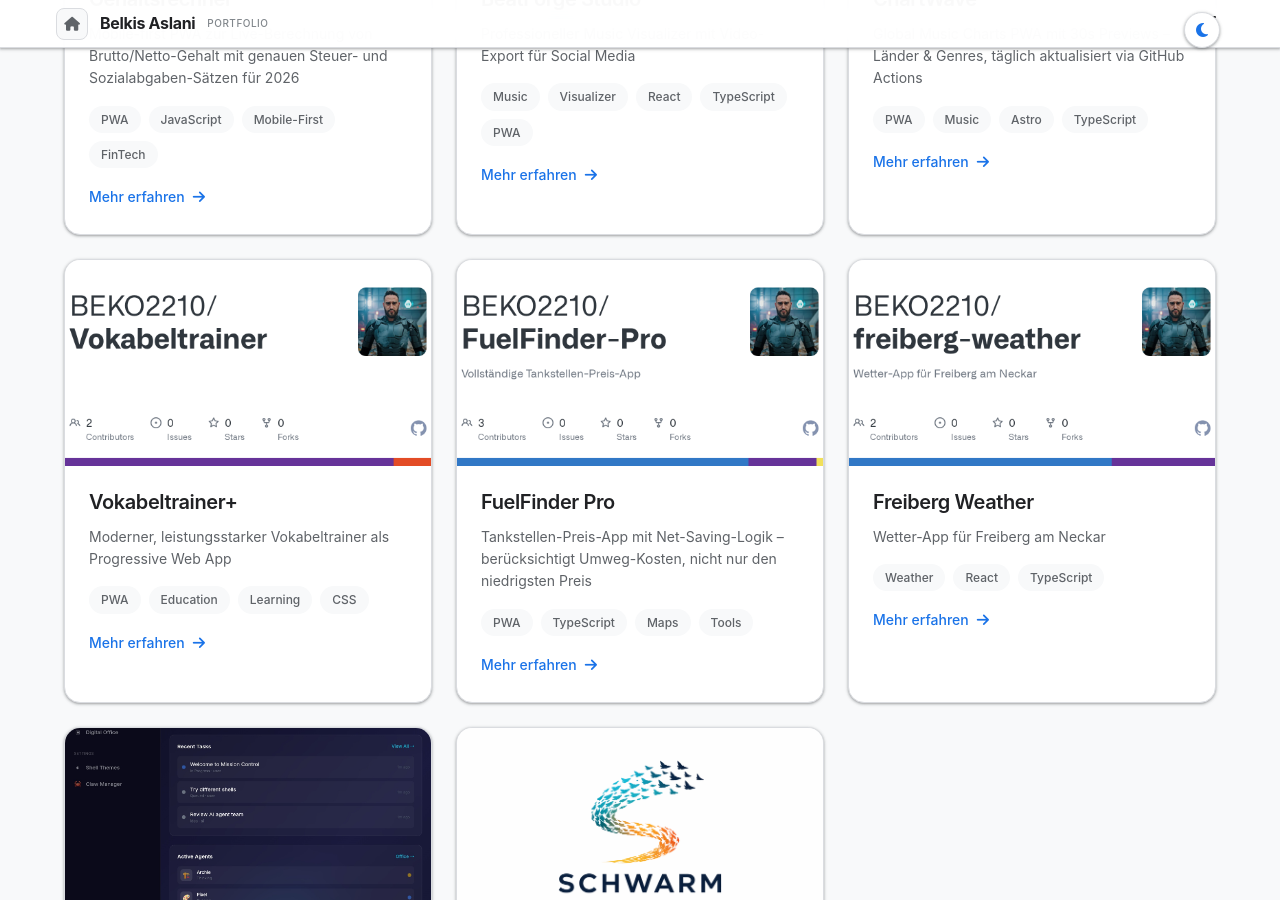
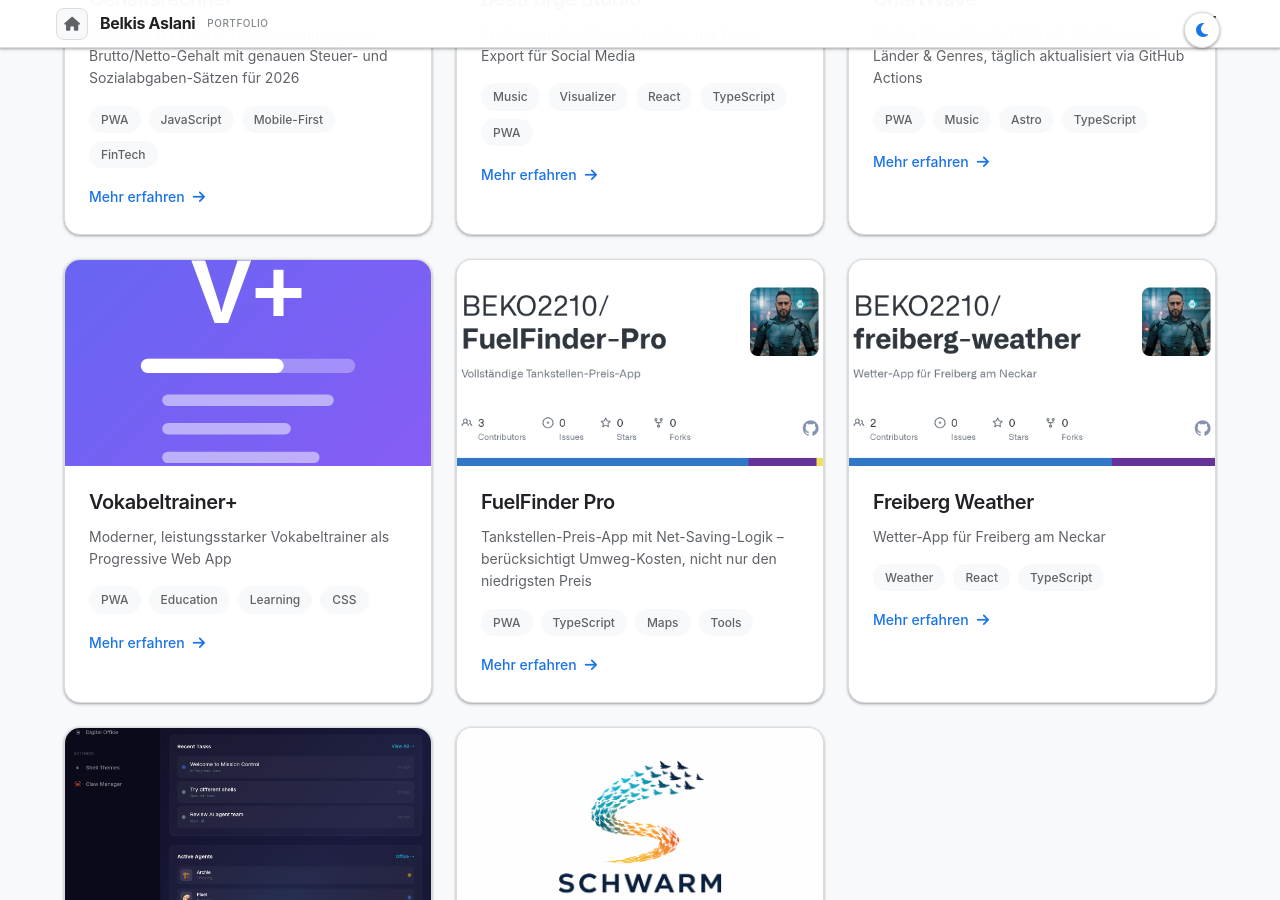
Before and after one commit to BEKO2210/My-table-of-contents-, a Jekyll site: the page built from index.html, in a window 1280 px wide and 900 px high, scrolled down 3606 px. Built offline with Jekyll 4.4.1, drawn with Linux system fonts in a browser that asks for light colours.

Commit message:
Use official Vokabeltrainer icon-512.svg

```diff
--- a/_data/projects.yml
+++ b/_data/projects.yml
@@ -171,7 +171,7 @@
 - name: "Vokabeltrainer+"
   description: "Moderner, leistungsstarker Vokabeltrainer als Progressive Web App"
   type: "project"
-  image: "/My-table-of-contents-/assets/images/projects/vokabeltrainer-desktop.jpg"
+  image: "/My-table-of-contents-/assets/images/projects/vokabeltrainer-desktop.svg"
   url: "https://github.com/BEKO2210/Vokabeltrainer"
   tags: ["PWA", "Education", "Learning", "CSS"]
   category: "Education"
```
Also changed, not shown: assets/images/projects/vokabeltrainer-desktop.jpg (deleted), assets/images/projects/vokabeltrainer-desktop.svg (added).
